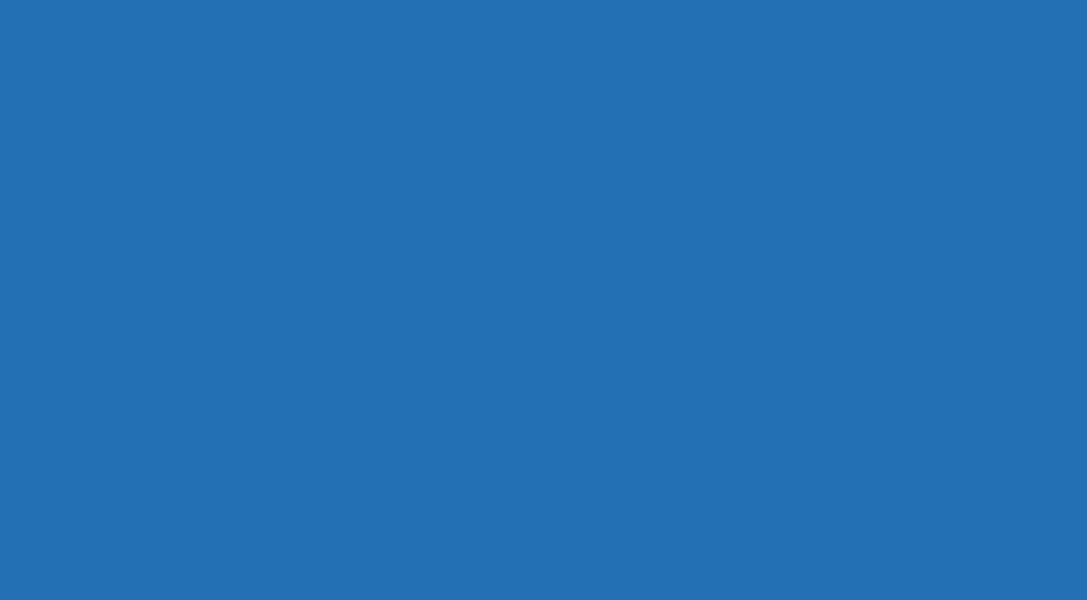
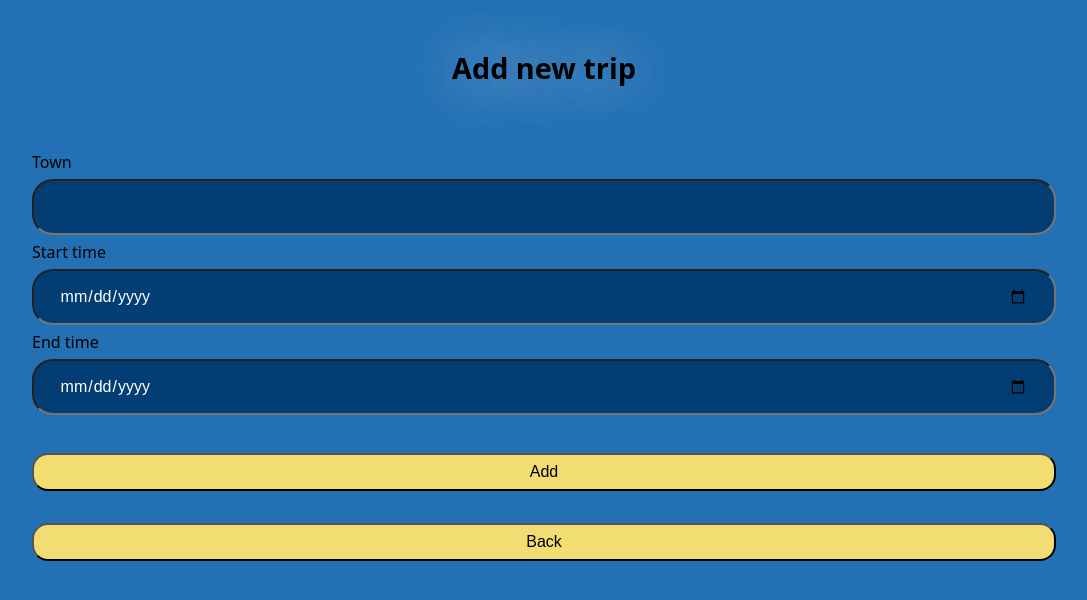
Before and after one commit to malgosiam/capstone_chill-trip-planner, a Next.js app: page /new-trip in a window 1280 px wide. Shown: the top 600 px of the page, without its empty margins (96-1183 px from the left). Built offline with nearby package versions, Linux system fonts and the light colour scheme.

Commit message:
add NewTripFrom component

```diff
--- /dev/null
+++ b/components/NewTripForm/index.js
@@ -0,0 +1,39 @@
+import styled from "styled-components";
+import StyledButton from "../StyledButton";
+
+export default function NewTripForm() {
+  return (
+    <>
+      <StyledForm>
+        <label htmlFor="location">Town</label>
+        <StyledInput type="text" name="loaction" id="loaction" required />
+        <label htmlFor="startDate">Start time</label>
+        <StyledInput type="date" name="startDate" id="startDate" required />
+        <label htmlFor="endDate">End time</label>
+        <StyledInput type="date" name="endDate" id="endDate" required />
+        <StyledButton>Add</StyledButton>
+        <StyledButton>Back</StyledButton>
+      </StyledForm>
+    </>
+  );
+}
+
+const StyledForm = styled.form`
+  display: flex;
+  flex-direction: column;
+  align-content: center;
+  justify-content: center;
+  width: 80vw;
+  margin: 0 auto;
+`;
+
+const StyledInput = styled.input`
+  height: 2rem;
+  border-radius: 1.3rem;
+  font-size: 16px;
+  font-family: Arial;
+  padding: 1.6rem;
+  margin: 0.4rem 0;
+  background-color: var(--blue);
+  color: var(--white);
+`;
--- a/components/StyledButton/index.js
+++ b/components/StyledButton/index.js
@@ -7,6 +7,7 @@ const StyledButton = styled.button`
   color: var(--black);
   font-size: 1em;
   display: inline-block;
+  margin-top: 2rem;
 
   &:hover {
     background-color: var(--blue);
--- a/pages/new-trip/index.js
+++ b/pages/new-trip/index.js
@@ -1,3 +1,11 @@
+import NewTripForm from "../../components/NewTripForm";
+import StyledHeader from "../../components/StyledHeader";
+
 export default function NewTripPage() {
-  return <></>;
+  return (
+    <>
+      <StyledHeader>Add new trip</StyledHeader>
+      <NewTripForm />
+    </>
+  );
 }
```
